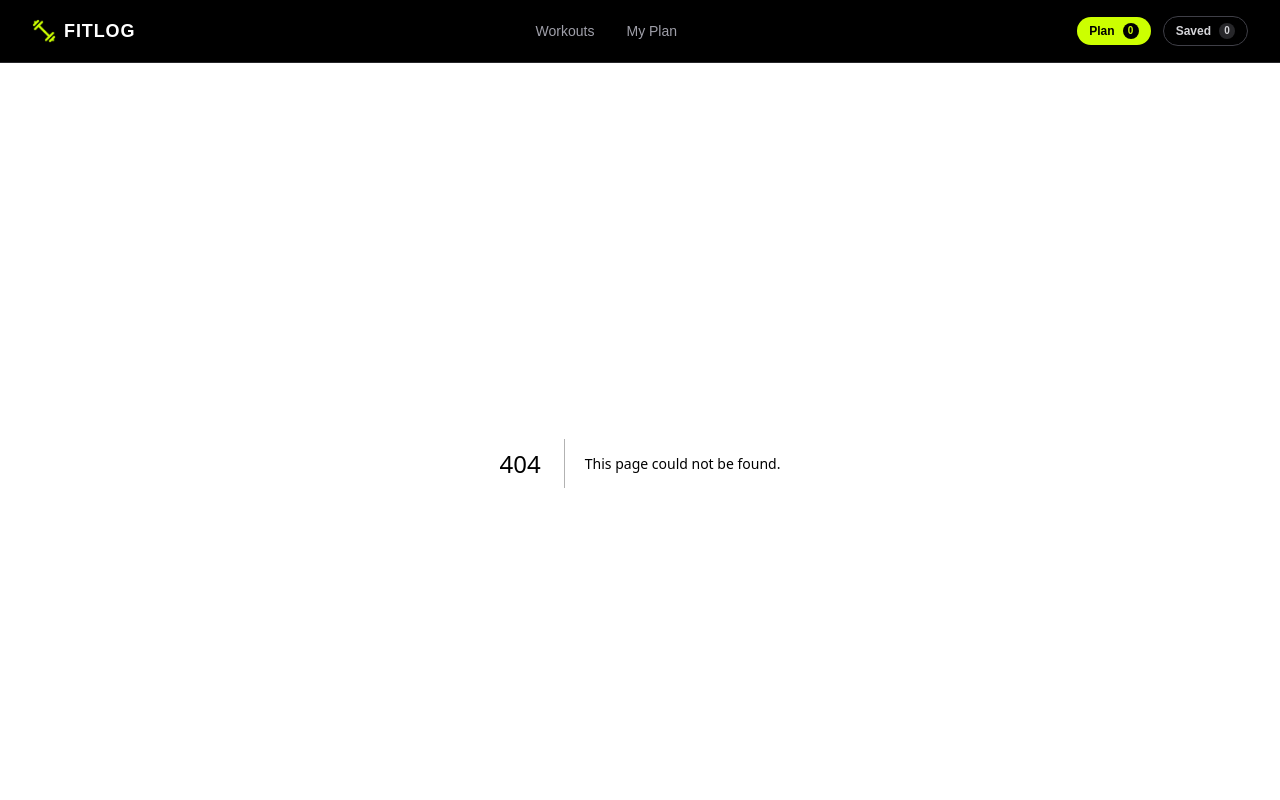
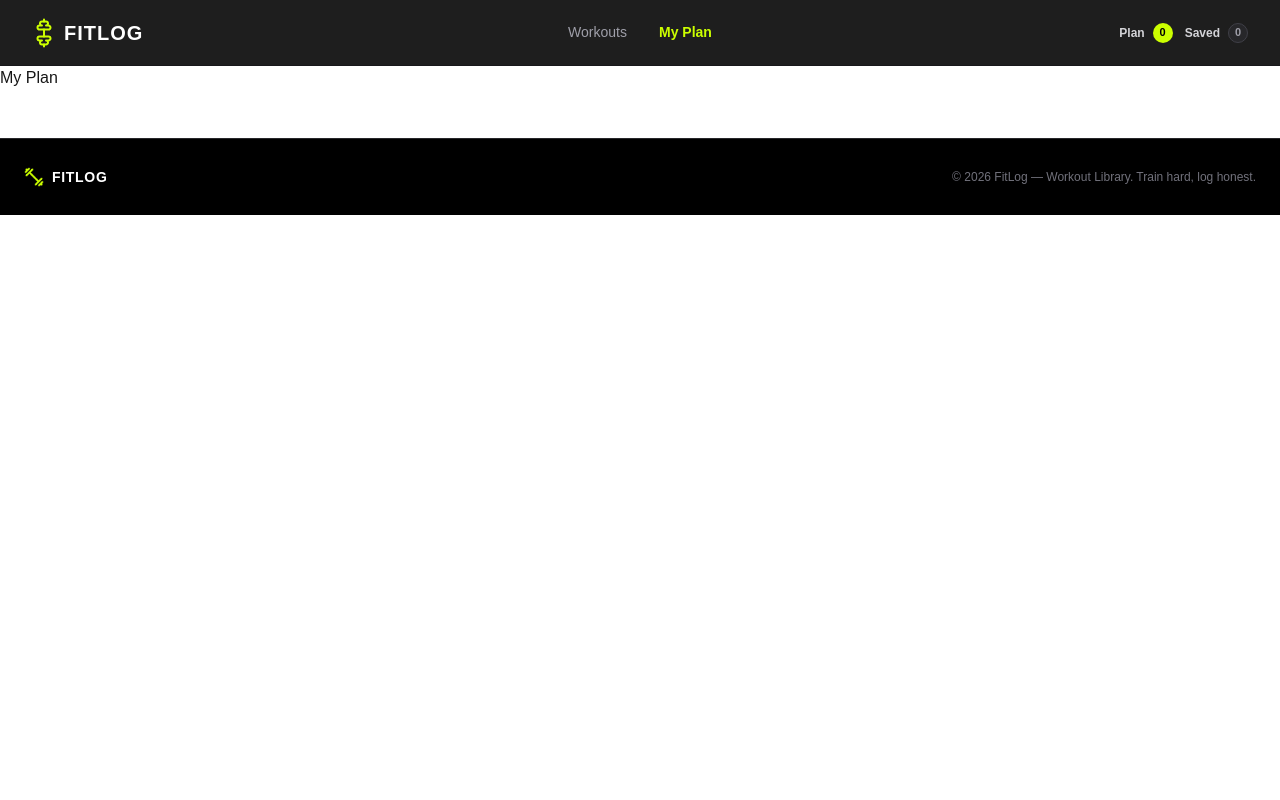
Before and after one commit to FuadAlMaimun-1/FitLog-Project, a Next.js app: page /components/my-plan in a window 1280 px wide. Before the commit this address had no page. Shown: the top 800 px of the page. Built offline with nearby package versions, Linux system fonts and the light colour scheme.

Commit message:
Navbar Count Add

```diff
--- a/package.json
+++ b/package.json
@@ -12,7 +12,8 @@
     "lucide-react": "^1.47.0",
     "next": "16.3.6",
     "react": "19.2.8",
-    "react-dom": "19.2.8"
+    "react-dom": "19.2.8",
+    "react-toastify": "^11.1.0"
   },
   "devDependencies": {
     "@tailwindcss/postcss": "^4",
--- /dev/null
+++ b/src/app/components/fitLogDetails/SaveButton.jsx
@@ -0,0 +1,44 @@
+"use client";
+
+import React from "react";
+import { toast } from "react-toastify";
+import { useFitLog } from "@/context/FitLogContext";
+
+const SaveButton = ({ workout }) => {
+  const { saved, toggleSaved } = useFitLog();
+
+  const handleSave = () => {
+    const isExist = saved.find((item) => item.id === workout.id);
+
+    if (isExist) {
+      toast.info("Workout is already saved");
+      return;
+    }
+
+    toggleSaved(workout);
+    toast.success("Workout saved successfully");
+  };
+
+  return (
+    <div>
+      <button
+        onClick={handleSave}
+        className="bg-[#18181b] border border-zinc-800 text-white font-bold text-xs uppercase px-5 py-3 rounded-xl hover:border-zinc-700 transition-colors flex items-center gap-2 cursor-pointer"
+      >
+        <svg
+          className="w-4 h-4 text-white"
+          fill="none"
+          stroke="currentColor"
+          strokeWidth={2}
+          viewBox="0 0 24 24"
+        >
+          <path d="M19 21l-7-5-7 5V5a2 2 0 0 1 2-2h10a2 2 0 0 1 2 2z" />
+        </svg>
+
+        <span>Save for later</span>
+      </button>
+    </div>
+  );
+};
+
+export default SaveButton;
--- /dev/null
+++ b/src/app/components/fitLogDetails/TodayButton.jsx
@@ -0,0 +1,54 @@
+"use client";
+
+import React from "react";
+import { toast } from "react-toastify";
+import { useFitLog } from "@/context/FitLogContext";
+
+const TodayButton = ({ workout }) => {
+  const { plan, togglePlan } = useFitLog();
+
+  const handleAddToPlan = () => {
+    const isExist = plan.find((item) => item.id === workout.id);
+
+    if (isExist) {
+      toast.info("Workout is already in today's plan");
+      return;
+    }
+
+    if (plan.length >= 5) {
+      toast.error("You can add maximum 5 workouts");
+      return;
+    }
+
+    togglePlan(workout);
+    toast.success("Workout added to plan successfully");
+  };
+
+  return (
+    <div>
+      <button
+        onClick={handleAddToPlan}
+        className="bg-[#ccff00] text-black font-extrabold text-xs uppercase px-5 py-3 rounded-xl hover:bg-[#b8e600] transition-colors flex items-center cursor-pointer gap-2"
+      >
+        <svg
+          className="w-4 h-4 text-black"
+          fill="none"
+          stroke="currentColor"
+          strokeWidth={2}
+          viewBox="0 0 24 24"
+        >
+          <rect x="3" y="4" width="18" height="18" rx="2" ry="2" />
+          <line x1="16" y1="2" x2="16" y2="6" />
+          <line x1="8" y1="2" x2="8" y2="6" />
+          <line x1="3" y1="10" x2="21" y2="10" />
+          <line x1="12" y1="14" x2="12" y2="18" />
+          <line x1="10" y1="16" x2="14" y2="16" />
+        </svg>
+
+        <span>Add to today's plan</span>
+      </button>
+    </div>
+  );
+};
+
+export default TodayButton;
--- /dev/null
+++ b/src/app/components/my-plan/page.jsx
@@ -0,0 +1,10 @@
+import react from "react";
+
+const MyPlan = () => {
+  return (
+   <>
+   <h1>My Plan</h1>
+   </>
+  );
+};
+export default MyPlan;
--- a/src/app/components/shared/Navbar.jsx
+++ b/src/app/components/shared/Navbar.jsx
@@ -1,137 +1,152 @@
-'use client';
-import logo from '@/assets/logo.png';
-import Image from 'next/image';
-import Link from 'next/link';
-import { usePathname } from 'next/navigation';
-import { useState } from 'react';
 
-const Navbar = ({ planCount = 0, savedCount = 0 }) => {
-  const pathname = usePathname();
+"use client";
+
+import Link from "next/link";
+import { useState } from "react";
+import { usePathname } from "next/navigation";
+import { Dumbbell, Menu, X } from "lucide-react";
+import { useFitLog } from "@/context/FitLogContext";
+
+const Navbar = () => {
   const [isMobileMenuOpen, setIsMobileMenuOpen] = useState(false);
 
-  return (
-    <nav className="w-full  border-b bg-black border-zinc-800 px-4 md:px-8 py-4 text-white sticky top-0 z-50">
-      <div className="max-w-7xl mx-auto flex items-center justify-between">
+  const pathname = usePathname();
+  const { plan, saved } = useFitLog();
 
-        <Link href="/" className="flex items-center gap-2">
-          <div className="w-6 h-6 relative flex items-center justify-center">
-            <Image
-              src={logo}
-              alt="FitLog Logo"
-              width={24}
-              height={24}
-              className="object-contain"
-            />
-          </div>
-          <span className="font-extrabold text-lg tracking-wider text-white">FITLOG</span>
-        </Link>
-
-        {/* Middle: Desktop Navigation Links */}
-        <div className="hidden md:flex items-center gap-8 text-sm font-medium">
+  const links = (
+    <>
+      <li>
         <Link
           href="/"
-            className={`transition-colors hover:text-white ${
-              pathname === '/' ? 'text-[#ccff00] font-semibold' : 'text-zinc-400'
-            }`}
+          className={
+            pathname === "/"
+              ? "text-[#ccff00] font-semibold"
+              : "text-zinc-400 hover:text-white"
+          }
         >
           Workouts
         </Link>
+      </li>
+
+      <li>
         <Link
-            href="/my-plan"
-            className={`transition-colors hover:text-white ${
-              pathname === '/my-plan' ? 'text-[#ccff00] font-semibold' : 'text-zinc-400'
-            }`}
+          href="/components/my-plan"
+          onClick={() => setIsMobileMenuOpen(false)}
+          className={
+            pathname === "/components/my-plan"
+              ? "text-[#ccff00] font-semibold"
+              : "text-zinc-400 hover:text-white"
+          }
         >
           My Plan
         </Link>
+      </li>
+    </>
+  );
+
+  return (
+    <nav className="sticky top-0 z-50 border-b border-zinc-900 bg-[#121212]/95 backdrop-blur">
+      <div className="navbar max-w-7xl mx-auto px-4 md:px-8 text-white">
+
+        {/* Navbar Start */}
+        <div className="navbar-start">
+
+          {/* Mobile Menu */}
+          <div className="dropdown md:hidden">
+            <button
+              onClick={() => setIsMobileMenuOpen(!isMobileMenuOpen)}
+              className="btn btn-ghost btn-circle text-zinc-400 hover:text-white"
+              aria-label="Toggle Menu"
+            >
+              {isMobileMenuOpen ? (
+                <X className="w-6 h-6 text-[#ccff00]" />
+              ) : (
+                <Menu className="w-6 h-6" />
+              )}
+            </button>
+
+            {isMobileMenuOpen && (
+              <ul className="menu dropdown-content bg-[#18181b] rounded-box z-50 mt-3 w-52 p-2 shadow-xl border border-zinc-800">
+                {links}
+
+                {/* Mobile Counters */}
+                <li className="mt-2 border-t border-zinc-800 pt-2">
+                  <Link
+                    href="/my-plan"
+                    onClick={() => setIsMobileMenuOpen(false)}
+                    className="flex items-center justify-between"
+                  >
+                    <span>Plan</span>
+
+                    <span className="bg-[#ccff00] text-black w-5 h-5 rounded-full flex items-center justify-center font-bold text-[11px]">
+                      {plan.length}
+                    </span>
+                  </Link>
+                </li>
+
+                <li>
+                  <Link
+                    href="/my-plan"
+                    onClick={() => setIsMobileMenuOpen(false)}
+                    className="flex items-center justify-between"
+                  >
+                    <span>Saved</span>
+
+                    <span className="bg-zinc-800 text-zinc-400 w-5 h-5 rounded-full flex items-center justify-center font-bold text-[11px] border border-zinc-700">
+                      {saved.length}
+                    </span>
+                  </Link>
+                </li>
+              </ul>
+            )}
           </div>
 
-        <div className="hidden md:flex items-center gap-3 text-xs font-semibold">
-          <Link
-            href="/my-plan"
-            className="flex items-center gap-2 bg-[#ccff00] text-black px-3 py-1.5 rounded-full hover:opacity-90 transition-opacity"
-          >
-            <span>Plan</span>
-            <span className="bg-black text-[#ccff00] w-4 h-4 rounded-full flex items-center justify-center text-[10px] font-bold">
-              {planCount}
-            </span>
-          </Link>
+          {/* Logo */}
+          <Link href="/" className="flex items-center gap-2 group">
+            <Dumbbell className="w-6 h-6 text-[#ccff00] -rotate-45 group-hover:rotate-0 transition-transform duration-300" />
 
-          <Link
-            href="/my-plan"
-            className="flex items-center gap-2 border border-zinc-700 text-zinc-300 px-3 py-1.5 rounded-full hover:border-zinc-500 transition-colors"
-          >
-            <span>Saved</span>
-            <span className="bg-zinc-800 text-zinc-300 w-4 h-4 rounded-full flex items-center justify-center text-[10px] font-bold">
-              {savedCount}
+            <span className="text-xl font-black tracking-wider text-white uppercase">
+              FITLOG
             </span>
           </Link>
         </div>
 
-        {/* Mobile Menu Button */}
-        <div className="md:hidden flex items-center gap-3">
-          {/* Mobile Plan Badge */}
+        {/* Desktop Menu */}
+        <div className="navbar-center hidden md:flex">
+          <ul className="menu menu-horizontal gap-2">
+            {links}
+          </ul>
+        </div>
+
+        {/* Right Side */}
+        <div className="navbar-end gap-3">
+
+          {/* Plan */}
           <Link
             href="/my-plan"
-            className="flex items-center gap-1.5 bg-[#ccff00] text-black px-2.5 py-1 rounded-full text-xs font-semibold"
+            className="hidden sm:flex items-center gap-2 text-xs font-semibold text-zinc-300 hover:text-white transition-colors"
           >
             <span>Plan</span>
-            <span className="bg-black text-[#ccff00] w-4 h-4 rounded-full flex items-center justify-center text-[10px]">
-              {planCount}
+
+            <span className="bg-[#ccff00] text-black w-5 h-5 rounded-full flex items-center justify-center font-bold text-[11px]">
+              {plan.length}
             </span>
           </Link>
 
-          <button
-            onClick={() => setIsMobileMenuOpen(!isMobileMenuOpen)}
-            className="text-zinc-400 hover:text-white p-1"
-            aria-label="Toggle Menu"
+          {/* Saved */}
+          <Link
+            href="/my-plan"
+            className="hidden sm:flex items-center gap-2 text-xs font-semibold text-zinc-300 hover:text-white transition-colors"
           >
-            <svg className="w-6 h-6" fill="none" stroke="currentColor" viewBox="0 0 24 24">
-              {isMobileMenuOpen ? (
-                <path strokeLinecap="round" strokeLinejoin="round" strokeWidth={2} d="M6 18L18 6M6 6l12 12" />
-              ) : (
-                <path strokeLinecap="round" strokeLinejoin="round" strokeWidth={2} d="M4 6h16M4 12h16M4 18h16" />
-              )}
-            </svg>
-          </button>
+            <span>Saved</span>
+
+            <span className="bg-zinc-800 text-zinc-400 w-5 h-5 rounded-full flex items-center justify-center font-bold text-[11px] border border-zinc-700">
+              {saved.length}
+            </span>
+          </Link>
+
         </div>
       </div>
-
-      {/* Mobile Dropdown Menu */}
-      {isMobileMenuOpen && (
-        <div className="md:hidden pt-4 pb-2 border-t border-zinc-800 mt-3 flex flex-col gap-3">
-          <Link
-            href="/"
-            onClick={() => setIsMobileMenuOpen(false)}
-            className={`text-sm px-2 py-1 ${
-              pathname === '/' ? 'text-[#ccff00] font-semibold' : 'text-zinc-400'
-            }`}
-          >
-            Workouts
-          </Link>
-          <Link
-            href="/my-plan"
-            onClick={() => setIsMobileMenuOpen(false)}
-            className={`text-sm px-2 py-1 ${
-              pathname === '/my-plan' ? 'text-[#ccff00] font-semibold' : 'text-zinc-400'
-            }`}
-          >
-            My Plan
-          </Link>
-          <div className="pt-2 border-t border-zinc-800/50 flex gap-3">
-            <Link
-              href="/my-plan"
-              onClick={() => setIsMobileMenuOpen(false)}
-              className="flex items-center gap-2 border border-zinc-700 text-zinc-300 px-3 py-1 rounded-full text-xs"
-            >
-              <span>Saved Items</span>
-              <span className=" text-zinc-300 w-4 h-4 rounded-full flex items-center justify-center text-[10px]">
-                {savedCount}
-              </span>
-            </Link>
-          </div>
-        </div>
-      )}
     </nav>
   );
 };
--- a/src/app/layout.js
+++ b/src/app/layout.js
@@ -2,6 +2,7 @@ import { Geist, Geist_Mono } from "next/font/google";
 import "./globals.css";
 import Navbar from "./components/shared/Navbar";
 import Footer from "./components/shared/Footer";
+import FitLogProvider from "@/context/FitLogContext";
 
 const geistSans = Geist({
   variable: "--font-geist-sans",
@@ -26,15 +27,14 @@ export default function RootLayout({ children }) {
       className={`${geistSans.variable} ${geistMono.variable} h-full antialiased`}
     >
       <body className="min-h-full flex flex-col">
+        <FitLogProvider>
+          <Navbar />
 
-        <Navbar />
+          <main>{children}</main>
 
-        <main>
-          {children}
-        </main>
-        <Footer />
-
-        </body>
+          <Footer />
+        </FitLogProvider>
+      </body>
     </html>
   );
 }
--- a/src/app/workout/[id]/page.jsx
+++ b/src/app/workout/[id]/page.jsx
@@ -1,3 +1,5 @@
+import SaveButton from "@/app/components/fitLogDetails/SaveButton";
+import TodayButton from "@/app/components/fitLogDetails/TodayButton";
 import { ArrowLeftIcon } from "lucide-react";
 import Image from "next/image";
 import Link from "next/link";
@@ -194,38 +196,12 @@ const Page = async ({ params }) => {
 
             {/* Action Buttons */}
             <div className="flex flex-wrap gap-4 pt-2">
+
               {/* Add to today's plan Button */}
-              <button className="bg-[#ccff00] text-black font-extrabold text-xs uppercase px-5 py-3 rounded-xl hover:bg-[#b8e600] transition-colors flex items-center gap-2">
-                <svg
-                  className="w-4 h-4 text-black"
-                  fill="none"
-                  stroke="currentColor"
-                  strokeWidth={2}
-                  viewBox="0 0 24 24"
-                >
-                  <rect x="3" y="4" width="18" height="18" rx="2" ry="2" />
-                  <line x1="16" y1="2" x2="16" y2="6" />
-                  <line x1="8" y1="2" x2="8" y2="6" />
-                  <line x1="3" y1="10" x2="21" y2="10" />
-                  <line x1="12" y1="14" x2="12" y2="18" />
-                  <line x1="10" y1="16" x2="14" y2="16" />
-                </svg>
-                <span>Add to today's plan</span>
-              </button>
+             <TodayButton workout={workout} />
 
               {/* Save for later Button */}
-              <button className="bg-[#18181b] border border-zinc-800 text-white font-bold text-xs uppercase px-5 py-3 rounded-xl hover:border-zinc-700 transition-colors flex items-center gap-2">
-                <svg
-                  className="w-4 h-4 text-white"
-                  fill="none"
-                  stroke="currentColor"
-                  strokeWidth={2}
-                  viewBox="0 0 24 24"
-                >
-                  <path d="M19 21l-7-5-7 5V5a2 2 0 0 1 2-2h10a2 2 0 0 1 2 2z" />
-                </svg>
-                <span>Save for later</span>
-              </button>
+              <SaveButton workout={workout} />
             </div>
           </div>
         </div>
--- /dev/null
+++ b/src/context/FitLogContext.jsx
@@ -0,0 +1,68 @@
+"use client";
+
+import { createContext, useContext, useState } from "react";
+
+export const FitLogContext = createContext(null);
+
+const FitLogProvider = ({ children }) => {
+  const [plan, setPlan] = useState([]);
+  const [saved, setSaved] = useState([]);
+
+  // Add / Remove from today's plan
+  const togglePlan = (item) => {
+    const isExist = plan.find((i) => i.id === item.id);
+
+    // Remove
+    if (isExist) {
+      setPlan(plan.filter((i) => i.id !== item.id));
+      return;
+    }
+
+    // Maximum 5 workouts
+    if (plan.length >= 5) {
+      return;
+    }
+
+    // Add
+    setPlan([...plan, item]);
+  };
+
+  // Add / Remove from saved
+  const toggleSaved = (item) => {
+    const isExist = saved.find((i) => i.id === item.id);
+
+    // Remove
+    if (isExist) {
+      setSaved(saved.filter((i) => i.id !== item.id));
+      return;
+    }
+
+    // Add
+    setSaved([...saved, item]);
+  };
+
+  const shareData = {
+    plan,
+    saved,
+    togglePlan,
+    toggleSaved,
+  };
+
+  return (
+    <FitLogContext.Provider value={shareData}>
+      {children}
+    </FitLogContext.Provider>
+  );
+};
+
+export const useFitLog = () => {
+  const context = useContext(FitLogContext);
+
+  if (!context) {
+    throw new Error("useFitLog must be used inside FitLogProvider");
+  }
+
+  return context;
+};
+
+export default FitLogProvider;
```
Also changed, not shown: 2 other files (tests, documents, lock files or other folders). Lines whose indentation alone changed are shown as unchanged.
